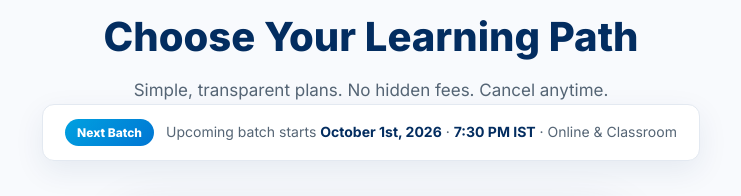
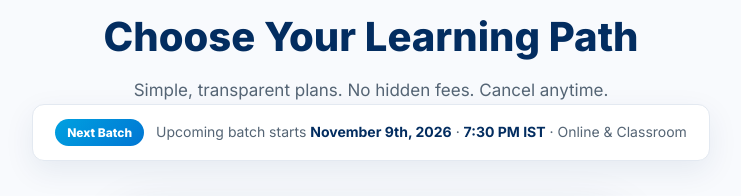
Before and after one commit to mahabahubehera-dev/landingPage, a plain HTML site: page Training/Salesforce-developement/index.html in a window 1280 px wide. Shown: the part 8031-8227 px from the top of the page, without its empty margins (269-1010 px from the left). Drawn offline with Linux system fonts and the light colour scheme; files whose address does not match are found by name.

Commit message:
Update upcoming batch date to November 9th, 2026

```diff
--- a/Training/Salesforce-developement/index.html
+++ b/Training/Salesforce-developement/index.html
@@ -954,7 +954,7 @@ height="0" width="0" style="display:none;visibility:hidden"></iframe></noscript>
       <p class="section-sub">Simple, transparent plans. No hidden fees. Cancel anytime.</p>
       <div class="batch-banner">
         <span class="chip">Next Batch</span>
-        <span>Upcoming batch starts <strong>October 1st, 2026</strong> &middot; <strong>7:30 PM IST</strong> &middot; Online &amp; Classroom</span>
+        <span>Upcoming batch starts <strong>November 9th, 2026</strong> &middot; <strong>7:30 PM IST</strong> &middot; Online &amp; Classroom</span>
       </div>
       <div class="pricing-grid"><div class="plan featured"><h3>Mentored Live</h3><p class="sub">Best value for job seekers</p><div class="price">&#8377;29K <span>/$299</span></div><p class="price-note">Weekly mentor sessions included</p><p class="duration-note">Duration: 5 Months</p><ul><li>5 months of classes</li><li>Weekly 1:1 mentor sessions</li><li>Hands-on lab environment</li><li>Resume & LinkedIn review</li><li>2 mock technical interviews</li></ul><div class="plan-btns"><a href="#register" class="btn btn-primary">Enroll Now</a><a href="https://rzp.io/rzp/8vfQZ5UW" class="btn btn-primary" style="background: linear-gradient(135deg, #027e46 0%, #039d5a 100%);" target="_blank" rel="noopener">Pay Now &rarr;</a></div></div></div></section>
 
```
